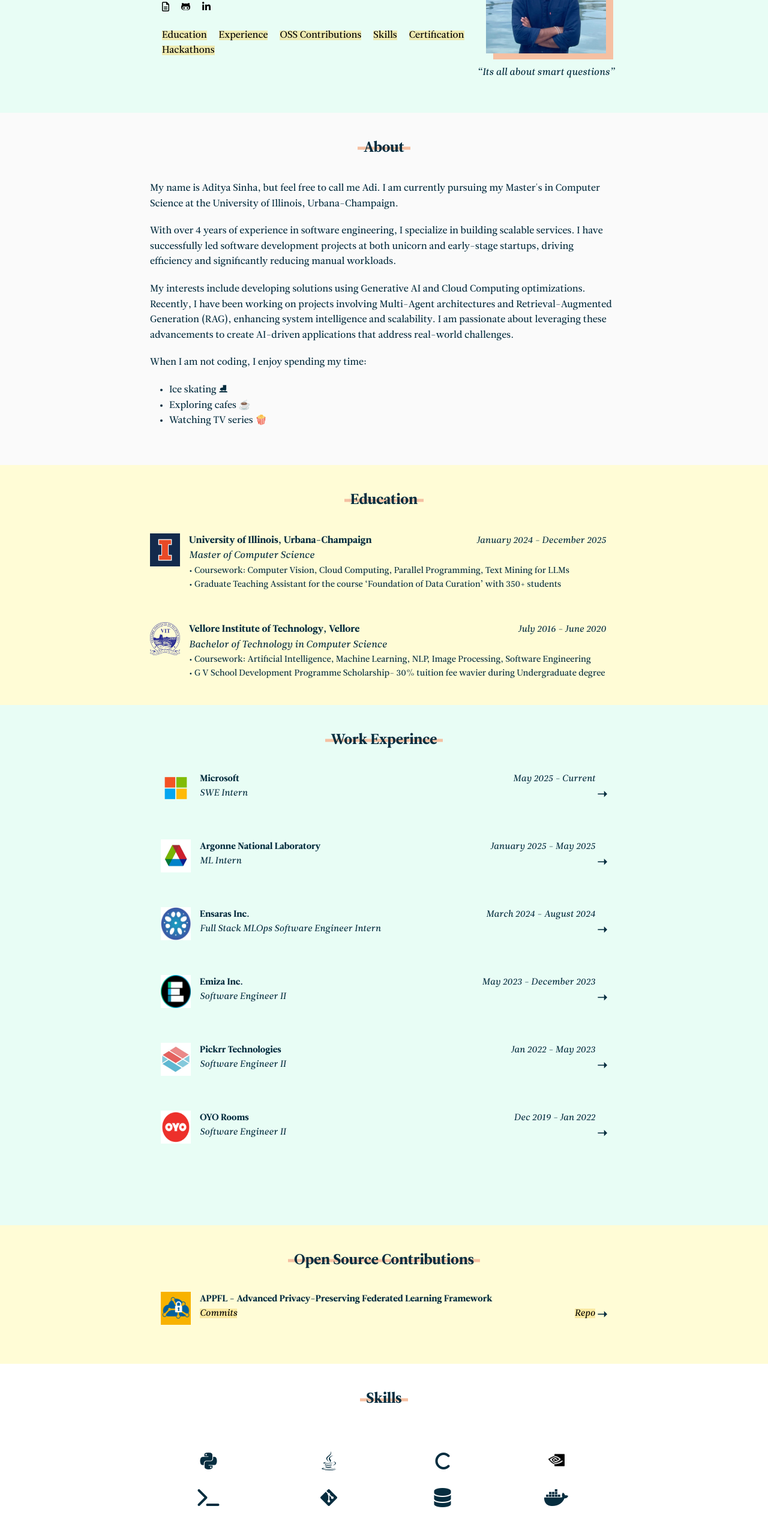
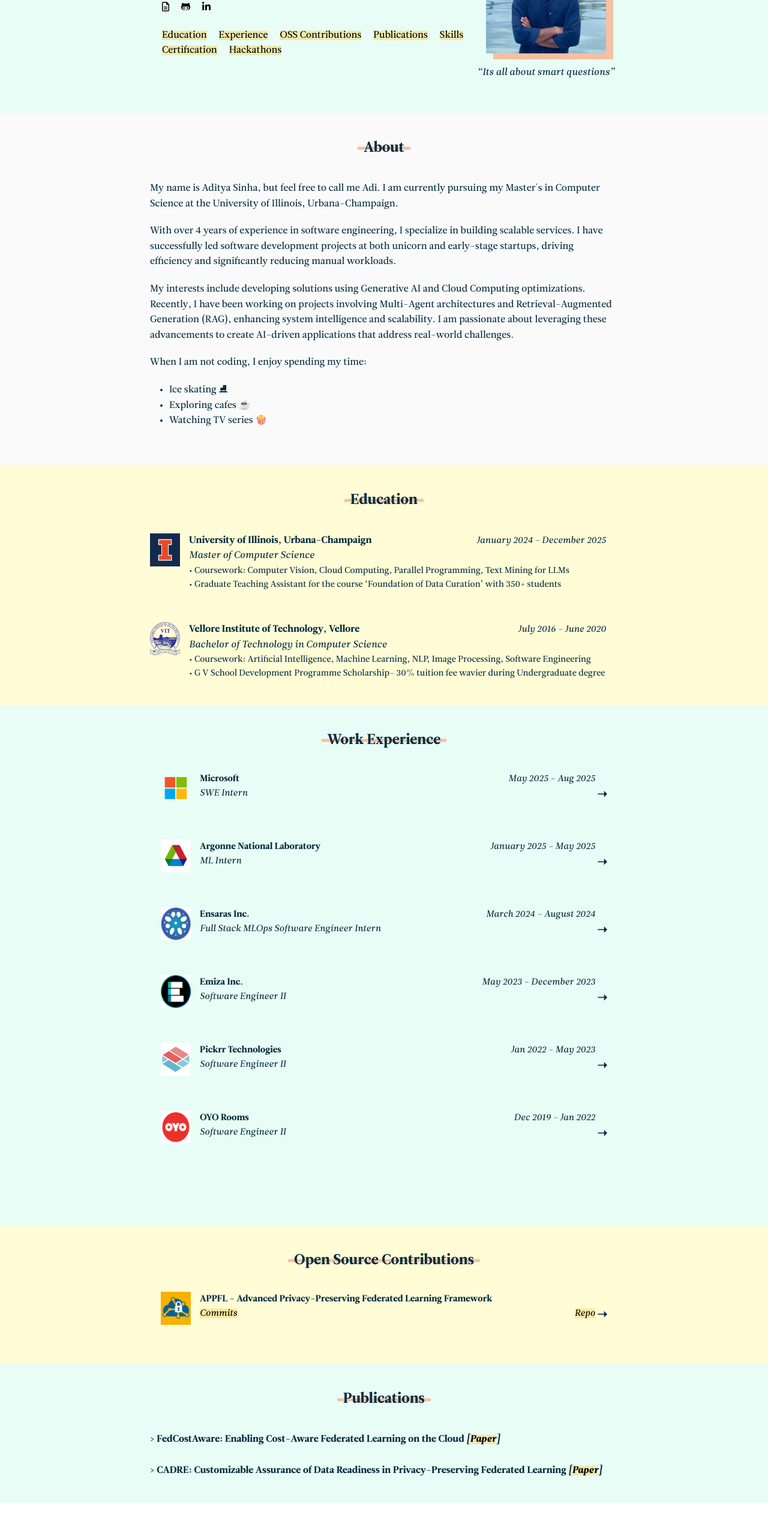
Before and after one commit to Adioosin/adioosin.github.io, a plain HTML site: page index.html in a window 1280 px wide. Shown: the part 240-2785 px from the top of the page at 60% size. Drawn offline with Linux system fonts and the light colour scheme.

Commit message:
added publication section

```diff
--- a/index.html
+++ b/index.html
@@ -47,6 +47,9 @@
             </li>
             <li>
               <a data-scroll="data-scroll" href="#osscontributions">OSS Contributions</a>
+            </li>
+            <li>
+              <a data-scroll="data-scroll" href="#publications">Publications</a>
             </li>
             <li>
               <a data-scroll="data-scroll" href="#skills">Skills</a>
@@ -111,18 +114,20 @@
       </section>
       <section id="experience" class="resume">
         <div class="container">
-            <h2 class="section-title">Work Experince</h2>
+            <h2 class="section-title">Work Experience</h2>
             <div class="collapsible">
               <img src="assets/img/Microsoft_Store-Logo.wine.svg" height="55" width="50" align="left" style="margin-right: 15px;" />
               <strong>Microsoft</strong>
-              <span class="education__item-date"> May 2025 - Current </span>
+              <span class="education__item-date"> May 2025 - Aug 2025 </span>
               <br>
               <span class="emphasized">SWE Intern</span>
               <br>
               <span class="arrow" style="background: transparent; float: right; font-weight: bold; font-size: 20px; margin-top:-25px; transition: 0.2s ease-in;">&#10141;</span>
               <div class="content">
                   <br>
-                  <p>Working in microsoft security team</p>
+                  <p>Worked in microsoft security team</p>
+                  <p>Designed and deployed APIs for evidence management for over 200+ Microsoft applications using .NET and Azure Functions in production, mitigating security threats and improving cross-platform integrations.</p>
+                  <p>Extended legacy SDK functionality, seamlessly migrate targeted existing clients to a new API-based architecture.</p>
               </div>
           </div>
             <div class="collapsible">
@@ -138,6 +143,7 @@
                     <p>Working on <a href="https://appfl.ai/en/latest/">APPFL</a></p>
                     <p>Extended <a href="https://www.ray.io/">Ray</a> to support a heterogeneous cloud environment and integrated it with APPFL framework.</p>
                     <p>Developed a hands-on course and provisioned the supporting infrastructure on federated learning for 300+ participants at the <a href="https://web.cvent.com/event/df239b88-f877-476f-9dab-48e1aa98901e/summary">Bridge2AI</a> and <a href="https://www.arvo.org/annual-meeting/program/education-sessions/education-sessions-ai/">ARVO</a> conferences.</p>
+                    <p>Developed and hosted an AI-driven framework for designing functional proteins via natural language prompts using Ray on AWS. The solution is scalable and cost-effective, providing real-time progression updates for clients and automatically scaling with incoming requests. <a href="https://ai.biom3.net">link</a></p>
                 </div>
             </div>
             <div class="collapsible">
@@ -224,6 +230,18 @@
                     <p>Added tutorial to run federated learning experiment using APPFL library on Google Colab notebooks.</p>
                 </div>
             </div>
+        </div>
+      </section>
+      <section id="publications" class="publications">
+        <div class="container">
+          <h2 class="section-title">Publications</h2>
+            <!-- <div class="collapsible"> -->
+              <br>
+              <strong>> FedCostAware: Enabling Cost-Aware Federated Learning on the Cloud<span class="emphasized"> [<a href="https://arxiv.org/abs/2505.21727">Paper</a>]</span></strong>
+              <br>
+              <br>
+              <strong>> CADRE: Customizable Assurance of Data Readiness in Privacy-Preserving Federated Learning<span class="emphasized"> [<a href="https://arxiv.org/abs/2505.23849">Paper</a>]</span></strong>
+            <!-- </div> -->
         </div>
       </section>
       <section id="skills" class="skills">
```
